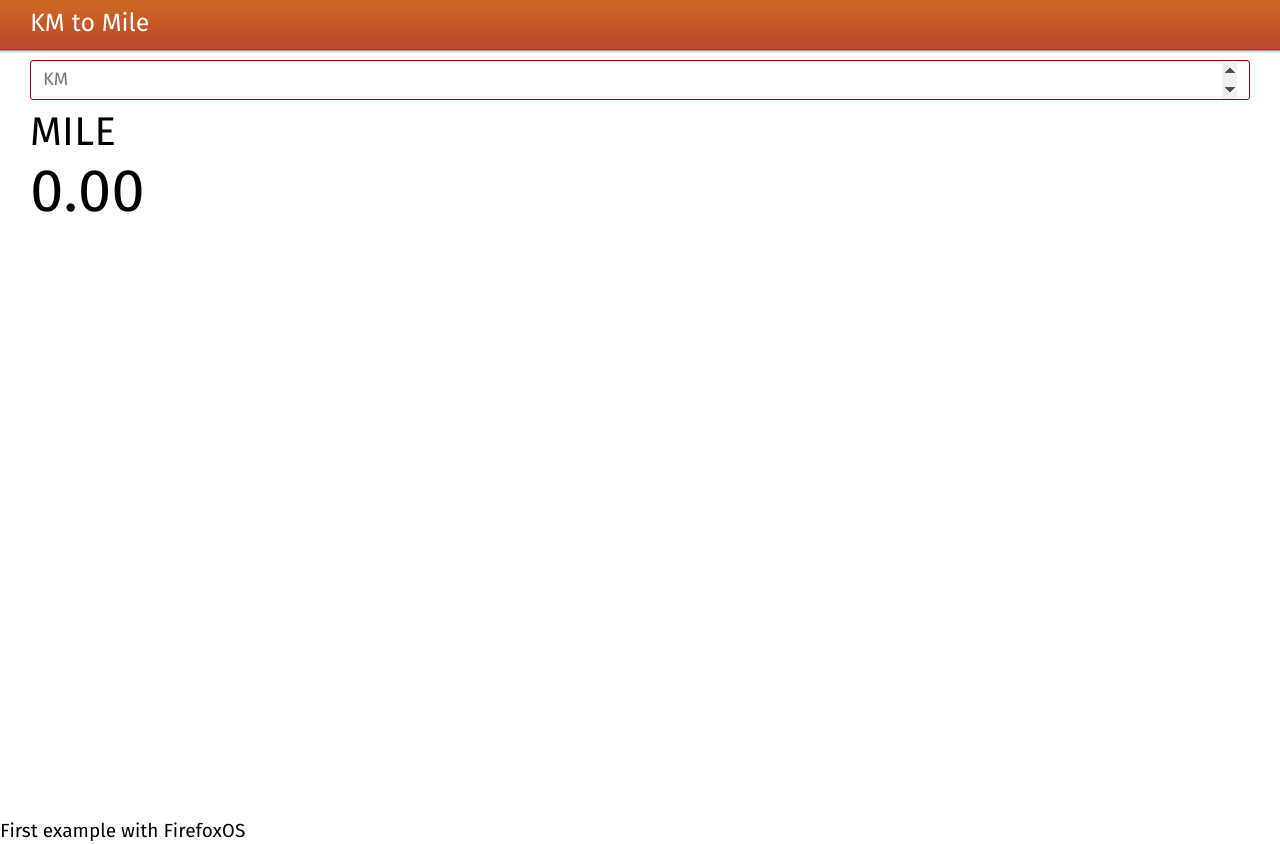
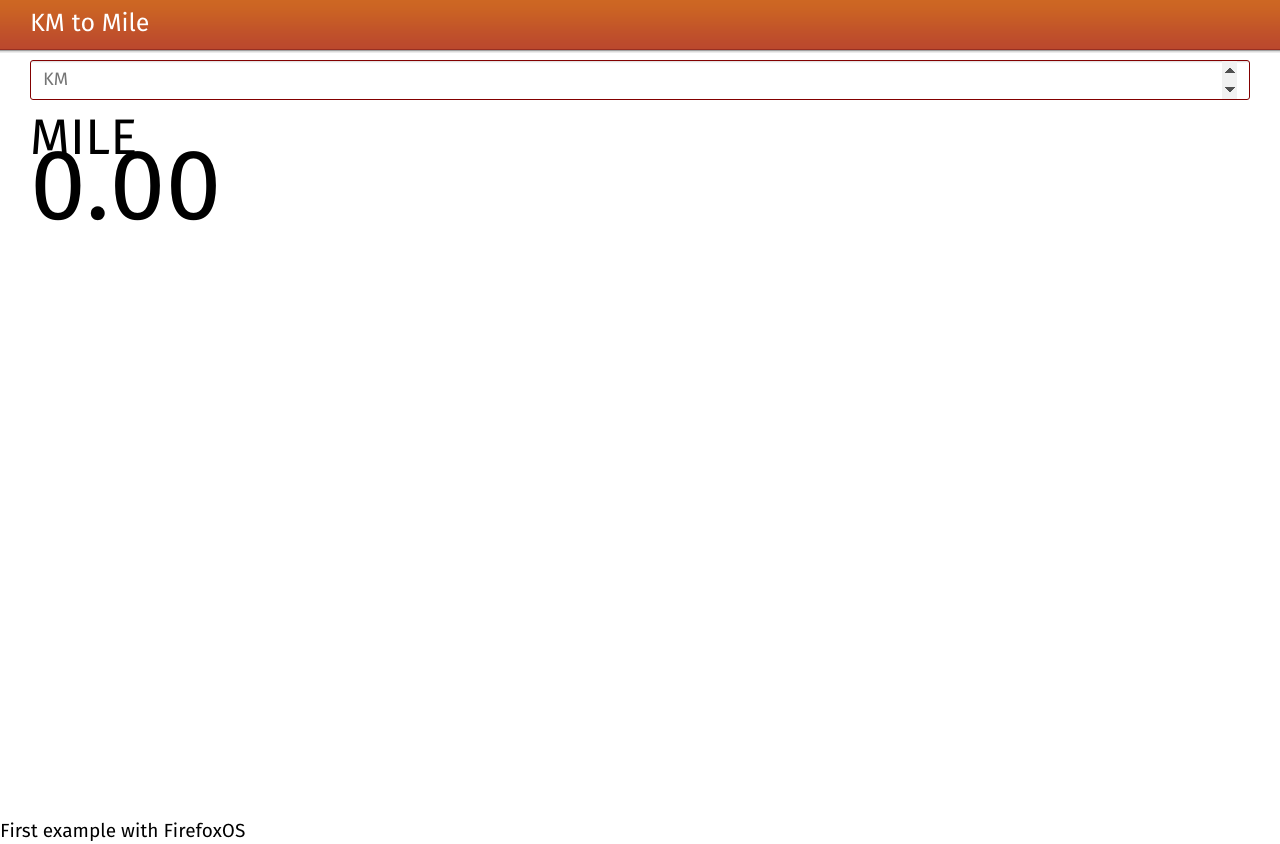
Before and after one commit to edysegura/fxos-converters, a plain HTML site: page index.html in a window 1280 px wide. Drawn offline with Linux system fonts and the light colour scheme.

Commit message:
Revert "Change the style a little bit!"
This reverts commit d55cb93b9d3713fc47f5b32570cf8687810d5e4c.

```diff
--- a/css/style.css
+++ b/css/style.css
@@ -4,9 +4,10 @@ input {
 }
 
 #result {
-	font-size: 6rem;
+	font-size: 10rem;
+	margin-top: -4rem;
 }
 
 section .label {
-	font-size: 4rem;
+	font-size: 5rem;
 }
```
